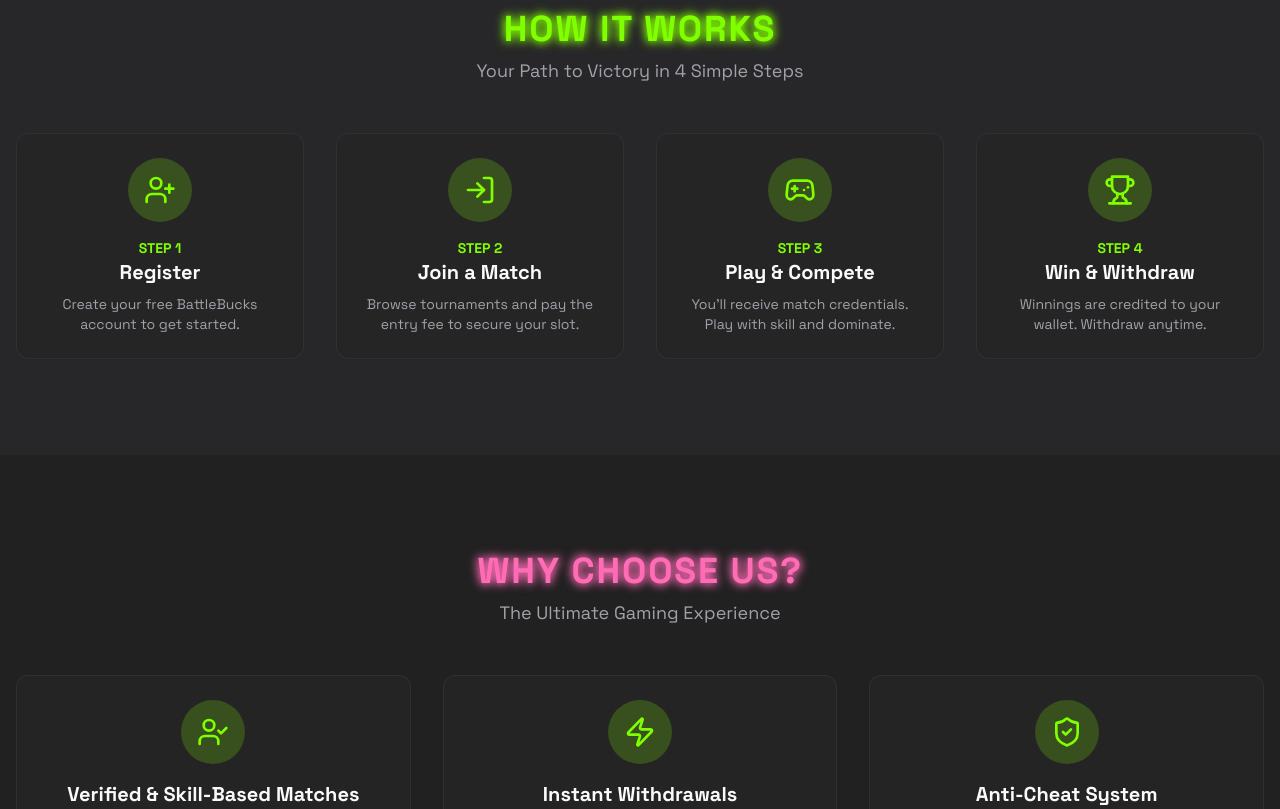
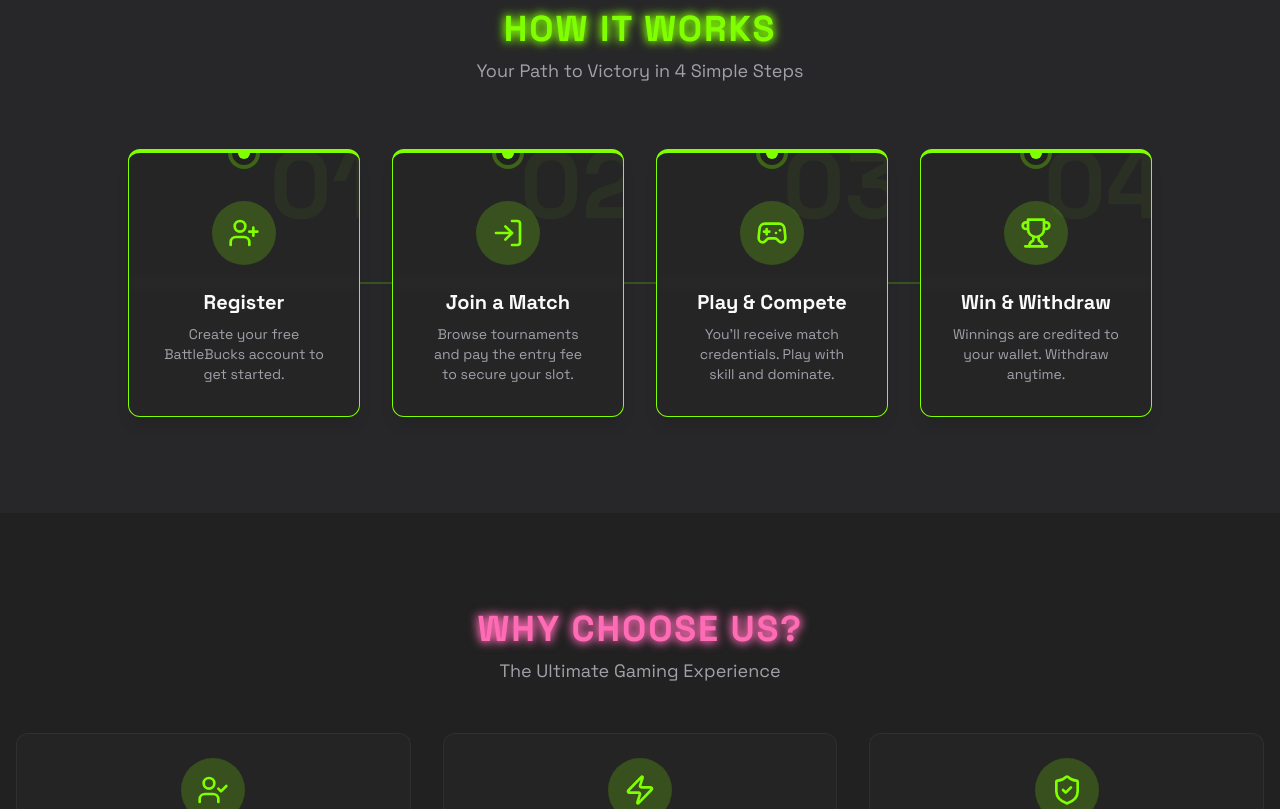
Before and after one commit to Rupesh6786/test09, a Next.js app: page / in a window 1280 px wide. Shown: the part 1300-2109 px from the top of the page. Built offline with nearby package versions, Linux system fonts and the light colour scheme; no server answers; the database is empty.

Commit message:
redesing the how it works section on the home page and only update the h

```diff
--- a/src/app/page.tsx
+++ b/src/app/page.tsx
@@ -133,16 +133,22 @@ function TournamentsSection() {
   );
 }
 
-function InfoStepCard({ icon, step, title, description }: { icon: React.ReactNode, step: string, title: string, description: string }) {
+function HowItWorksCard({ icon, step, title, description }: { icon: React.ReactNode, step: string, title: string, description: string }) {
     return (
-        <Card className="bg-card/80 backdrop-blur-sm border-border/50 text-center p-6 transform transition-all duration-300 hover:scale-105 hover:-translate-y-1 hover:shadow-lg">
-            <div className="flex justify-center mb-4">
+        <Card className="relative text-center p-8 bg-card/80 backdrop-blur-sm border-t-4 border-primary rounded-lg shadow-lg transform transition-transform duration-300 hover:-translate-y-2 overflow-hidden">
+            {/* The circle on the connecting line for desktop */}
+            <div className="hidden lg:flex absolute top-0 left-1/2 w-8 h-8 bg-background rounded-full border-4 border-primary/30 -translate-x-1/2 -translate-y-1/2 items-center justify-center">
+                 <div className="w-3 h-3 bg-primary rounded-full" />
+            </div>
+            <div className="absolute -top-4 -right-4 font-headline text-8xl font-bold text-primary/5 -z-10">
+                {step}
+            </div>
+            <div className="relative mt-4 mb-4 inline-block">
                  <div className="p-4 bg-primary/20 rounded-full">
                     {icon}
                 </div>
             </div>
-            <p className="font-bold text-primary text-sm uppercase">{step}</p>
-            <h3 className="text-xl font-bold mb-2">{title}</h3>
+            <h3 className="text-xl font-bold mb-2 text-foreground">{title}</h3>
             <p className="text-muted-foreground text-sm">{description}</p>
         </Card>
     );
@@ -152,35 +158,39 @@ function HowItWorksSection() {
   return (
     <section id="how-it-works" className="py-16 md:py-24 bg-muted/40">
       <div className="container mx-auto px-4">
-        <div className="text-center mb-12">
+        <div className="text-center mb-16">
           <h2 className="font-headline text-3xl md:text-4xl font-bold uppercase tracking-wider text-primary text-shadow-primary">How It Works</h2>
           <p className="text-lg text-muted-foreground mt-2">Your Path to Victory in 4 Simple Steps</p>
         </div>
-        <div className="grid grid-cols-1 sm:grid-cols-2 lg:grid-cols-4 gap-8">
-          <InfoStepCard
-            icon={<UserPlus className="w-8 h-8 text-primary" />}
-            step="Step 1"
+        <div className="relative max-w-5xl mx-auto">
+          {/* Connecting line for desktop */}
+          <div className="hidden lg:block absolute top-1/2 left-0 w-full h-0.5 bg-primary/20 -translate-y-1/2" />
+          <div className="relative grid grid-cols-1 md:grid-cols-2 lg:grid-cols-4 gap-8">
+            <HowItWorksCard
+              step="01"
               title="Register"
               description="Create your free BattleBucks account to get started."
+              icon={<UserPlus className="w-8 h-8 text-primary" />}
             />
-          <InfoStepCard
-            icon={<LogIn className="w-8 h-8 text-primary" />}
-            step="Step 2"
+            <HowItWorksCard
+              step="02"
               title="Join a Match"
               description="Browse tournaments and pay the entry fee to secure your slot."
+              icon={<LogIn className="w-8 h-8 text-primary" />}
             />
-          <InfoStepCard
-            icon={<Gamepad2 className="w-8 h-8 text-primary" />}
-            step="Step 3"
+            <HowItWorksCard
+              step="03"
               title="Play & Compete"
               description="You'll receive match credentials. Play with skill and dominate."
+              icon={<Gamepad2 className="w-8 h-8 text-primary" />}
             />
-          <InfoStepCard
-            icon={<Trophy className="w-8 h-8 text-primary" />}
-            step="Step 4"
+            <HowItWorksCard
+              step="04"
               title="Win & Withdraw"
               description="Winnings are credited to your wallet. Withdraw anytime."
+              icon={<Trophy className="w-8 h-8 text-primary" />}
             />
+          </div>
         </div>
       </div>
     </section>
```
Lines whose indentation alone changed are shown as unchanged.
